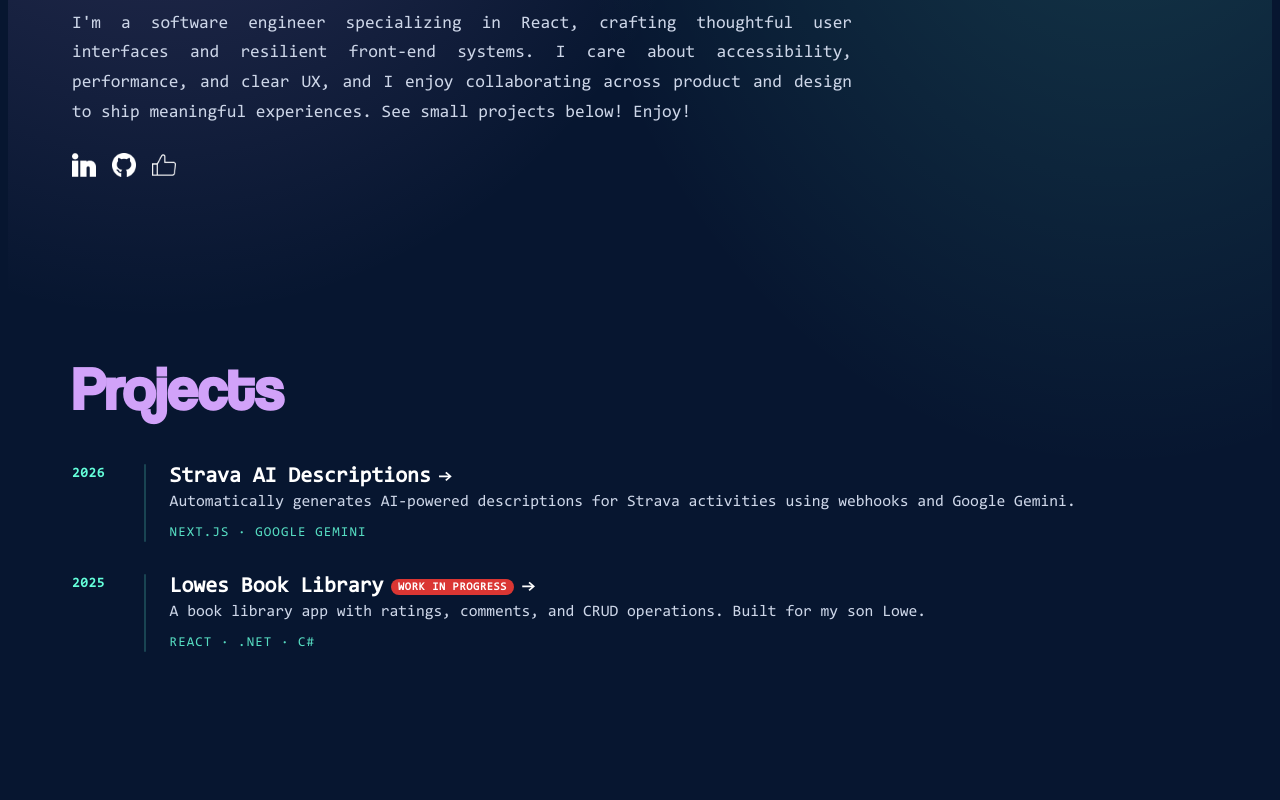
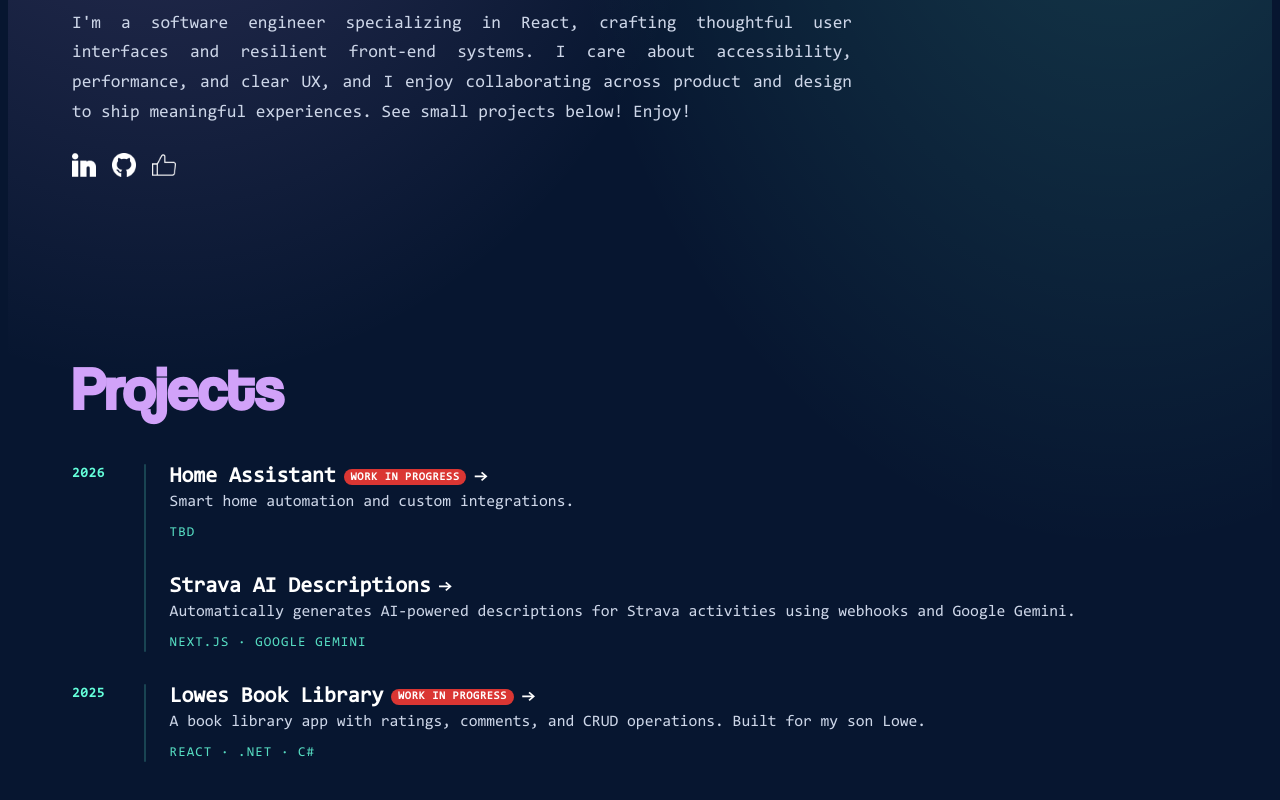
Before and after one commit to taaage/portfolio-client, a React (Vite) app: page / in a window 1280 px wide. Shown: the part 356-1156 px from the top of the page. Before the commit the page ends 1120 px from the top, so only its background shows below. Built offline with nearby package versions, Linux system fonts and the light colour scheme; no server answers.

Commit message:
Add Home Assistant project; update Work component to group items by year

```diff
--- a/src/App.tsx
+++ b/src/App.tsx
@@ -4,6 +4,7 @@
 import Work from "./components/Work/Work";
 import Books from "./components/Books/Books";
 import Strava from "./components/Strava/Strava";
+import HomeAssistant from "./components/HomeAssistant/HomeAssistant";
 
 import "./App.css";
 
@@ -26,6 +27,7 @@
         <Route path="/resume" element={<Resume />} />
         <Route path="/books" element={<Books />} />
         <Route path="/strava" element={<Strava />} />
+        <Route path="/home-assistant" element={<HomeAssistant />} />
       </Routes>
     </BrowserRouter>
   );
--- /dev/null
+++ b/src/components/HomeAssistant/HomeAssistant.css
@@ -0,0 +1,14 @@
+.ha-page {
+  max-width: 680px;
+  margin: 0 auto;
+  padding: 6em 2em 4em;
+  color: #cdd6e8;
+  line-height: 1.7;
+}
+
+.ha-page h1 {
+  font-family: "Coolvetica";
+  font-size: clamp(2rem, 4vw, 3rem);
+  color: #d1a2f9;
+  margin-bottom: 0.5em;
+}
--- /dev/null
+++ b/src/components/HomeAssistant/HomeAssistant.tsx
@@ -0,0 +1,10 @@
+import "./HomeAssistant.css";
+
+export default function HomeAssistant() {
+  return (
+    <div className="ha-page">
+      <h1>Home Assistant 🏠</h1>
+      <p>Coming soon — this project is under development.</p>
+    </div>
+  );
+}
--- a/src/components/Work/Work.css
+++ b/src/components/Work/Work.css
@@ -18,10 +18,17 @@
   gap: 2em;
 }
 
-.work-timeline-item {
+.work-timeline-group {
   display: flex;
   align-items: flex-start;
   gap: 1.5em;
+}
+
+.work-timeline-projects {
+  display: flex;
+  flex-direction: column;
+  gap: 2em;
+  flex: 1;
 }
 
 .work-year {
--- a/src/components/Work/Work.tsx
+++ b/src/components/Work/Work.tsx
@@ -12,6 +12,14 @@
 
 const Work = () => {
   const workItems: WorkItem[] = [
+    {
+      title: "Home Assistant",
+      description: "Smart home automation and custom integrations.",
+      stack: "TBD",
+      to: "/home-assistant",
+      year: "2026",
+      wip: true,
+    },
     {
       title: "Strava AI Descriptions",
       description: "Automatically generates AI-powered descriptions for Strava activities using webhooks and Google Gemini.",
@@ -29,15 +37,24 @@
     },
   ];
 
+  const grouped = workItems.reduce<Record<string, WorkItem[]>>((acc, item) => {
+    (acc[item.year] ??= []).push(item);
+    return acc;
+  }, {});
+
+  const years = Object.keys(grouped).sort((a, b) => b.localeCompare(a));
+
   return (
     <section className="section-work">
       <h2 className="work-title">Projects</h2>
       <div className="work-timeline">
-        {workItems.map((item) => (
-          <div key={item.title} className="work-timeline-item">
-            <span className="work-year">{item.year}</span>
+        {years.map((year) => (
+          <div key={year} className="work-timeline-group">
+            <span className="work-year">{year}</span>
             <div className="work-timeline-line" />
-            <Link to={item.to} className="work-item">
+            <div className="work-timeline-projects">
+              {grouped[year].map((item) => (
+                <Link key={item.title} to={item.to} className="work-item">
                   <div className="work-item-header">
                     <h3>{item.title}</h3>
                     {item.wip && <span className="work-wip">Work in Progress</span>}
@@ -46,6 +63,8 @@
                   <p>{item.description}</p>
                   <span>{item.stack}</span>
                 </Link>
+              ))}
+            </div>
           </div>
         ))}
       </div>
```
Lines whose indentation alone changed are shown as unchanged.
